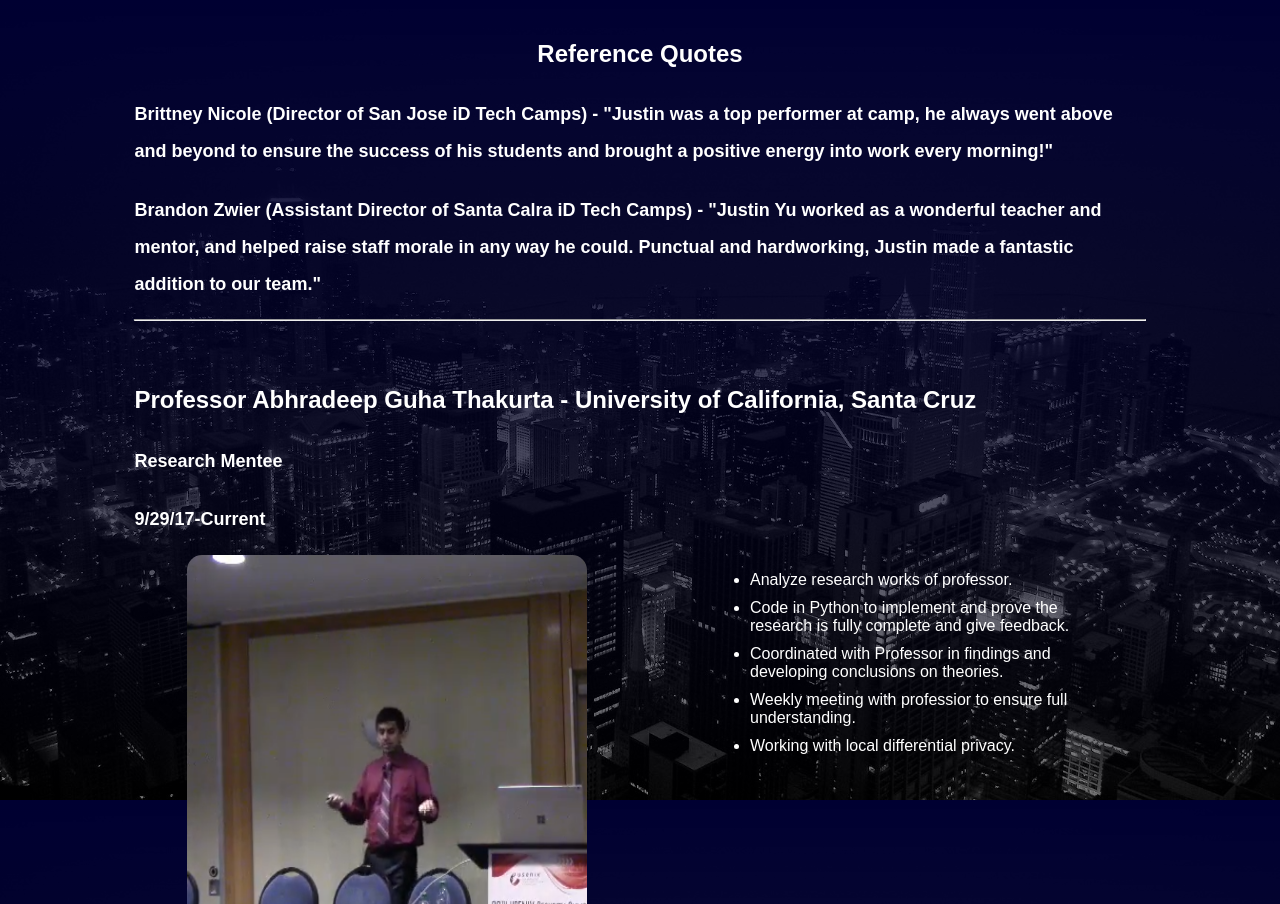
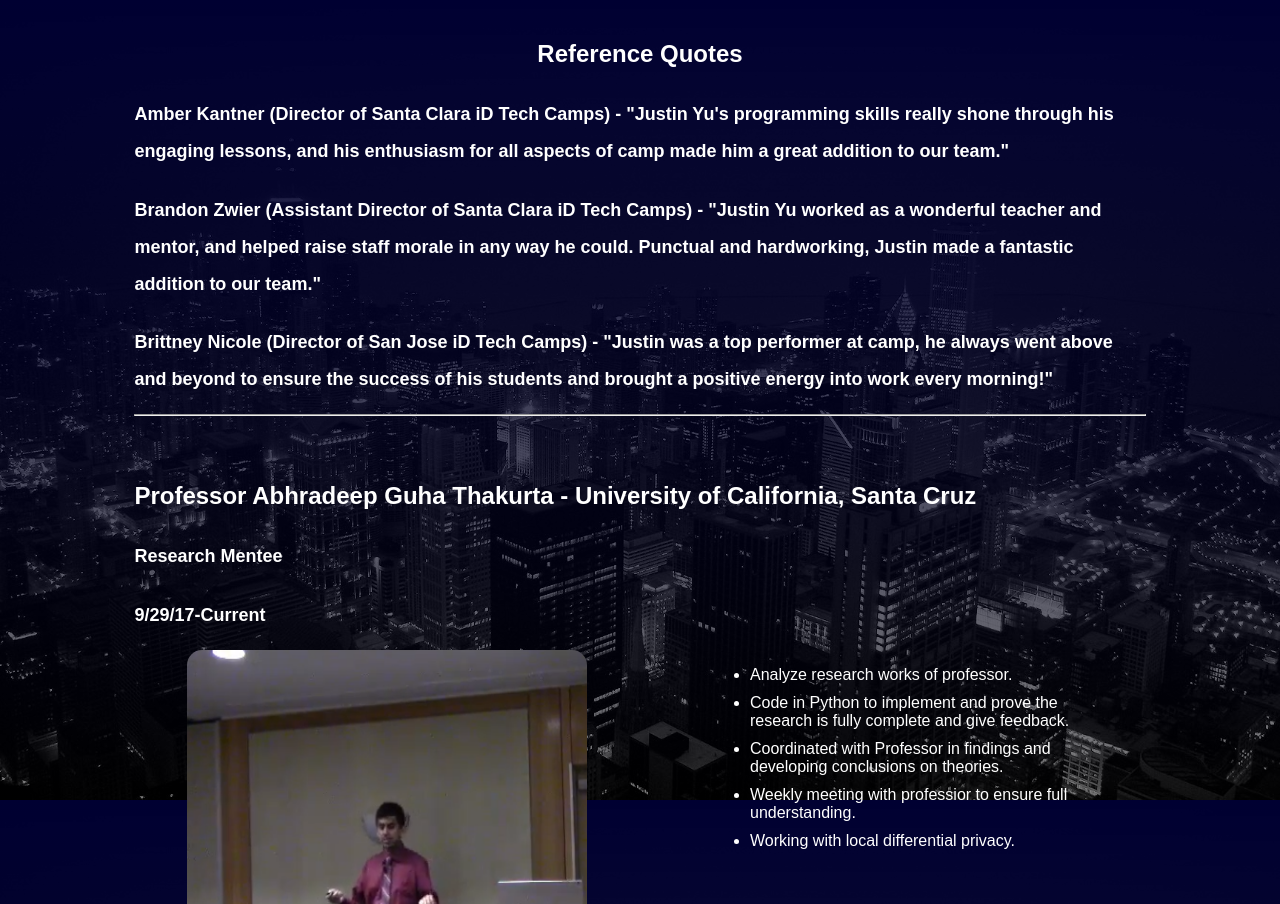
Before and after one commit to justinyu9/Website, a plain HTML site: page work.html in a window 1280 px wide. Shown: the part 800-1704 px from the top of the page. Drawn offline with Linux system fonts and the light colour scheme.

Commit message:
Edited some text

```diff
--- a/work.html
+++ b/work.html
@@ -41,9 +41,11 @@
     <center>
     <h1><font size="5"><br><br><br><br><br><br><br><br><br><br><br><br>Reference Quotes </font></h1>
     </center>
-        <h1><font size="4"><b>Brittney Nicole (Director of San Jose iD Tech Camps) </b>  - "Justin was a top performer at camp, he always went above and beyond to ensure the success of his students and brought a positive energy into work every morning!" </font></h1>
-    <h1><font size="4"><b>Brandon Zwier (Assistant Director of Santa Calra iD Tech Camps)</b> - "Justin Yu worked as a wonderful teacher and mentor, and helped raise staff morale in any way he could. Punctual and hardworking, Justin made a fantastic addition to our team."  </font></h1>
-<!--    <h1><font size="4">Reference Quotes </font></h1>  -->
+    <h1><font size="4"><b>Amber Kantner (Director of Santa Clara iD Tech Camps) - "Justin Yu's programming skills really shone through his engaging lessons, and his enthusiasm for all aspects of camp made him a great addition to our team."</b> </font></h1>
+
+    <h1><font size="4"><b>Brandon Zwier (Assistant Director of Santa Clara iD Tech Camps)</b> - "Justin Yu worked as a wonderful teacher and mentor, and helped raise staff morale in any way he could. Punctual and hardworking, Justin made a fantastic addition to our team."  </font></h1>
+
+    <h1><font size="4"><b>Brittney Nicole (Director of San Jose iD Tech Camps) </b>  - "Justin was a top performer at camp, he always went above and beyond to ensure the success of his students and brought a positive energy into work every morning!" </font></h1>
 
 
 
```
Also changed, not shown: index.html (+1 -1 lines).
